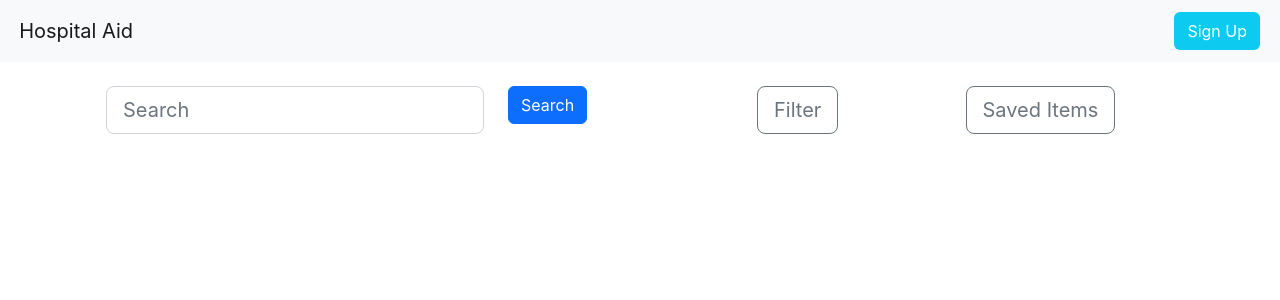
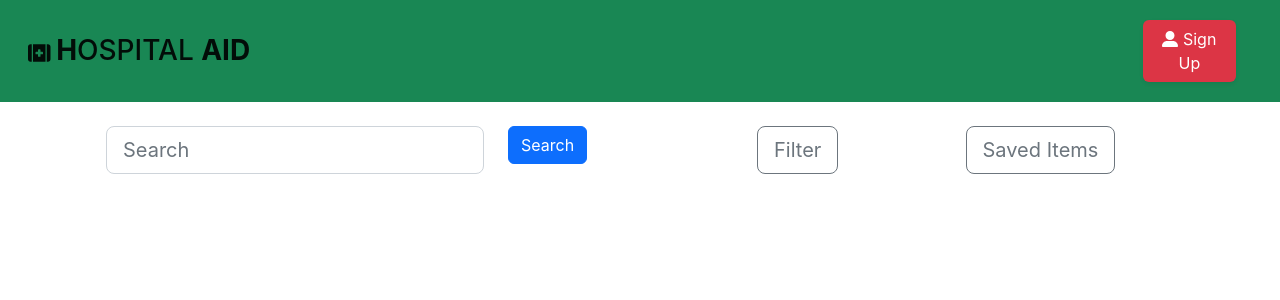
Before and after one commit to RA9/hospital-aid-odc-sec2-group-3, a React (Create React App) app: page / in a window 1280 px wide. Shown: the top 300 px of the page. Built offline with nearby package versions, Linux system fonts and the light colour scheme.

Commit message:
added fontawesome

```diff
--- a/package.json
+++ b/package.json
@@ -3,6 +3,9 @@
   "version": "0.1.0",
   "private": true,
   "dependencies": {
+    "@fortawesome/fontawesome-svg-core": "^6.2.1",
+    "@fortawesome/free-solid-svg-icons": "^6.2.1",
+    "@fortawesome/react-fontawesome": "^0.2.0",
     "@testing-library/jest-dom": "^5.16.5",
     "@testing-library/react": "^13.4.0",
     "@testing-library/user-event": "^13.5.0",
--- a/src/components/FilterPopup.js
+++ b/src/components/FilterPopup.js
@@ -1,5 +1,4 @@
 import React from "react";
-
 import "./FilterPopup.css";
 
 export default function() {
--- a/src/components/NavBar.js
+++ b/src/components/NavBar.js
@@ -1,13 +1,18 @@
 import React from 'react';
+import { FontAwesomeIcon } from '@fortawesome/react-fontawesome';
+import { faFirstAid } from '@fortawesome/free-solid-svg-icons';
 import SignUpButton from './SignUpButton';
+
 
 export default function NavBar() {
     return (
-        <nav class="navbar navbar-expand-lg bg-light">
-        <div class="container-md">
-          <a class="navbar-brand" href="#">
-            Hospital Aid
-          </a>
+        <nav className="navbar navbar-expand-lg p-3 sticky-top bg-success">
+        <div className="container-md">
+        <a className="navbar-brand text-uppercase" href="#">
+            <FontAwesomeIcon icon={faFirstAid} />&nbsp;
+            <span className="h3"><strong>H</strong>ospital&nbsp;</span>
+            <span className="h3"><strong>Aid</strong></span>
+        </a>
         </div>
         <SignUpButton />
       </nav>
--- a/src/components/SignUpButton.js
+++ b/src/components/SignUpButton.js
@@ -1,11 +1,13 @@
 import React from 'react';
+import { FontAwesomeIcon } from '@fortawesome/react-fontawesome';
+import { faUserAlt } from '@fortawesome/free-solid-svg-icons';
 
 export default function SignUpButton() {
     return (
         <>
-          <div className='text-end mx-3 p-1'>
-            <button className='btn rounded-lg text-white bg-info'>
-               Sign Up
+          <div className='text-end mx-4 p-1'>
+            <button className='btn rounded-lg text-white bg-danger shadow-sm' onClick="#">
+            <FontAwesomeIcon icon={faUserAlt} /> Sign Up
             </button>
           </div>
         </>
```
Also changed, not shown: 1 other file (tests, documents, lock files or other folders).
